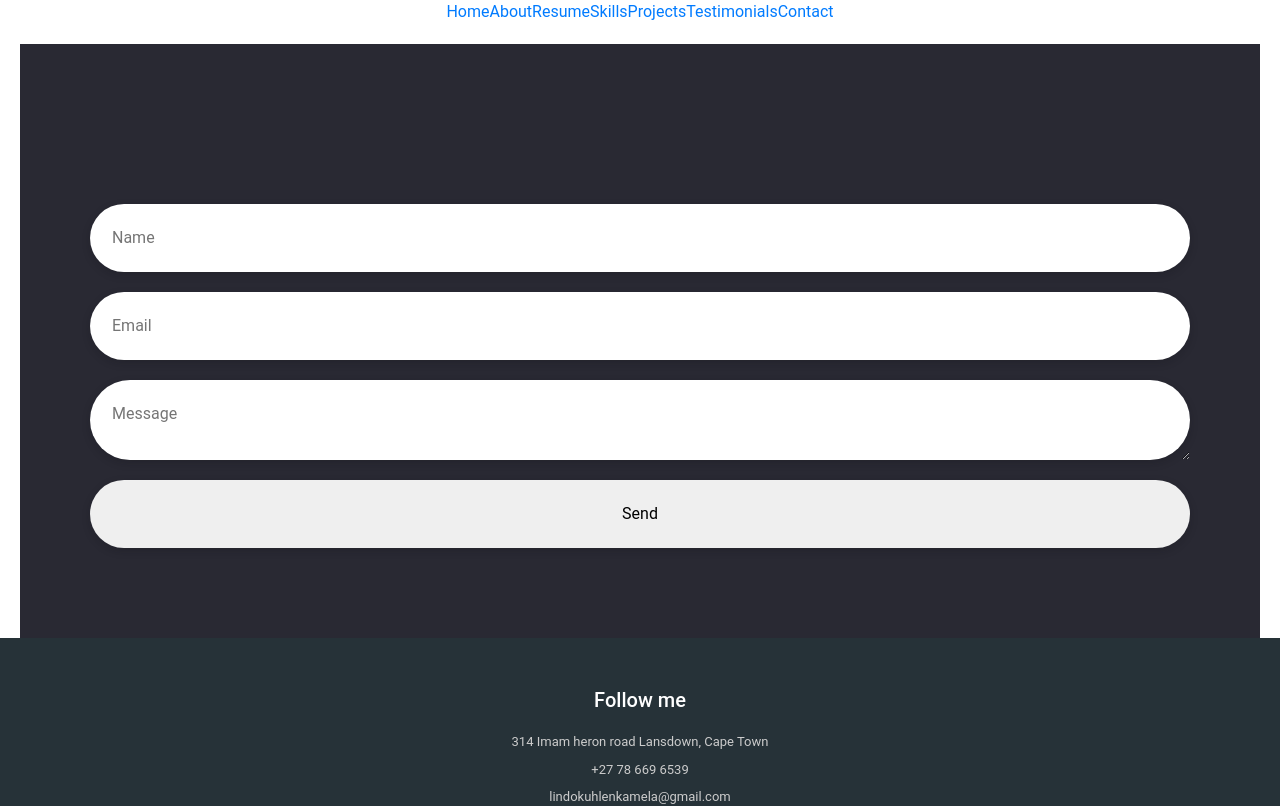
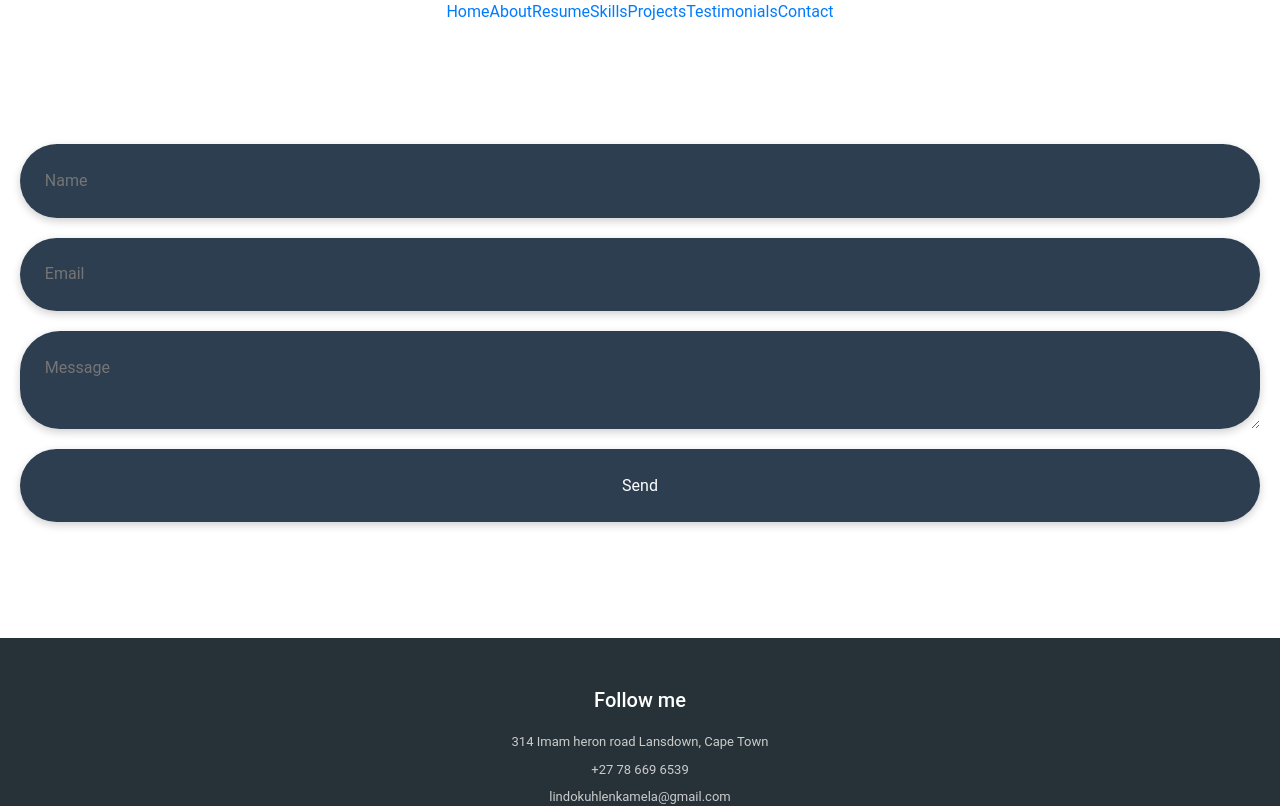
Before and after one commit to Innocent27/lindokuhleinnocentnkamela, a Vue app: page /contact in a window 1280 px wide. Shown: the top 806 px of the page. Built offline with nearby package versions, Linux system fonts and the light colour scheme; some icons are missing.

Commit message:
new update

```diff
--- a/src/views/Contact.vue
+++ b/src/views/Contact.vue
@@ -12,17 +12,17 @@
 <style>
 .contact-section{
     height: 48vw;
-    background: #292933;
+    /* background: #292933; */
     border: 10px solid white;
 }
     #contact-form {
     border: 10px solid white;
-    padding-top: 160px;
+    padding-top: 100px;
     padding-bottom: 70px;
-    padding-right: 70px;
-    padding-left: 70px;
+    /* padding-right: 70px;
+    padding-left: 70px; */
     height: 48vw;
-    background: #292933;
+    /* background: #292933;    */
 	display: flex;
 	flex-direction: column;
 	width: 100%;
@@ -31,7 +31,7 @@
     .form-submit {
 	border: none;
 	outline: none;
-	/* background-color: #292933; */
+	background-color:  #2c3e50;
 	border-radius: 40px;
 	padding: 2%;
 	margin-bottom: 20px;
@@ -40,6 +40,7 @@
 }
 .form-submit {
 	cursor: pointer;
+	color: white;
 }
 .form-submit:hover {
 	box-shadow: 2px 6px 10px rgb(15 15 20 / 50%);
--- a/src/views/projects/Projects.vue
+++ b/src/views/projects/Projects.vue
@@ -16,7 +16,11 @@
 export default {
     data() {
         return {
-            projects:[]
+            projects:[
+        { id: 1, title: 'Calculator',  details: 'lorem' },
+        { id: 2, title: 'Point On Sale',  details:'lorem' },
+        { id: 3, title: 'Portfolio', details: 'lorem' }
+            ]
         }
     },
     mounted(){
```
